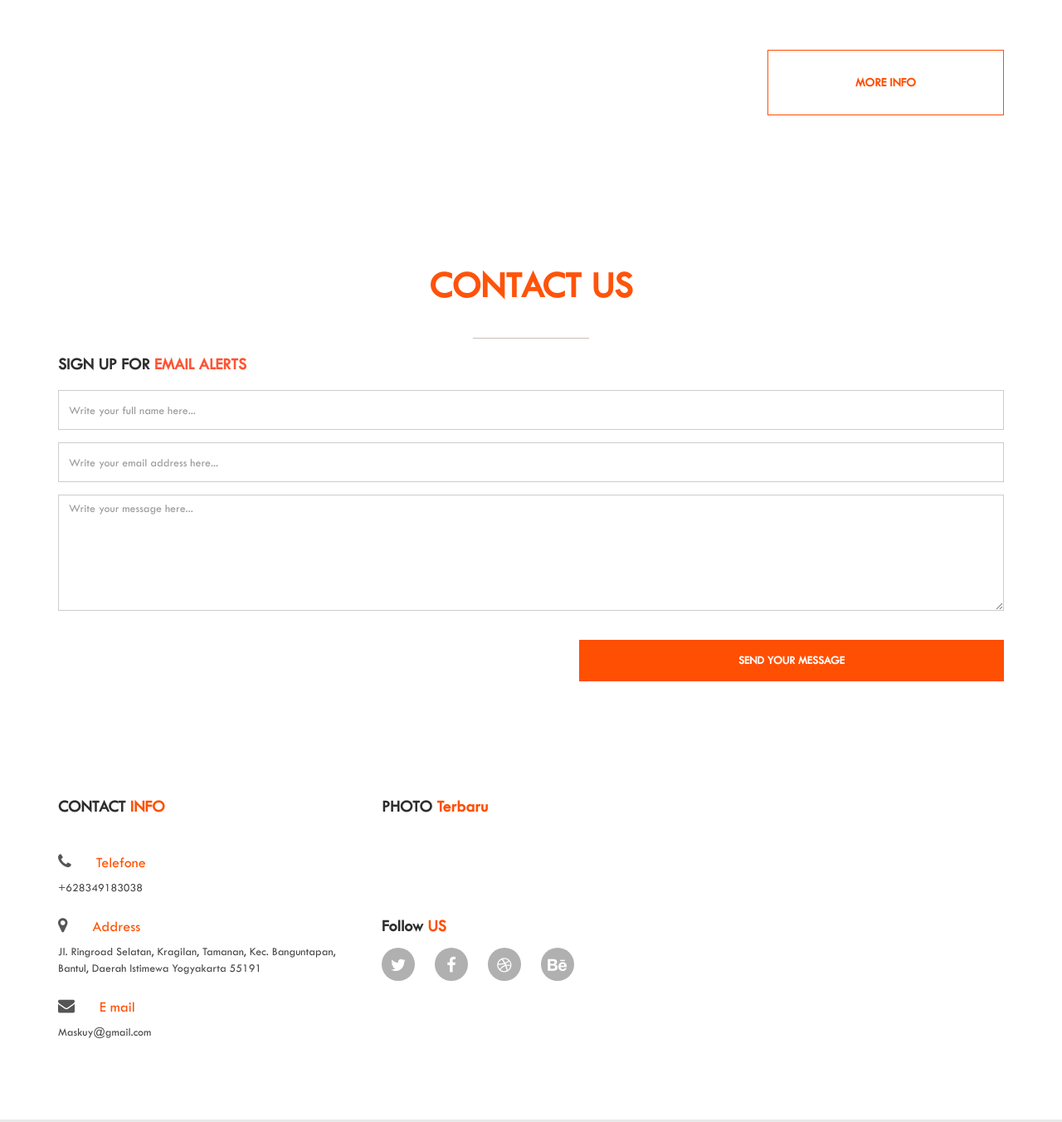
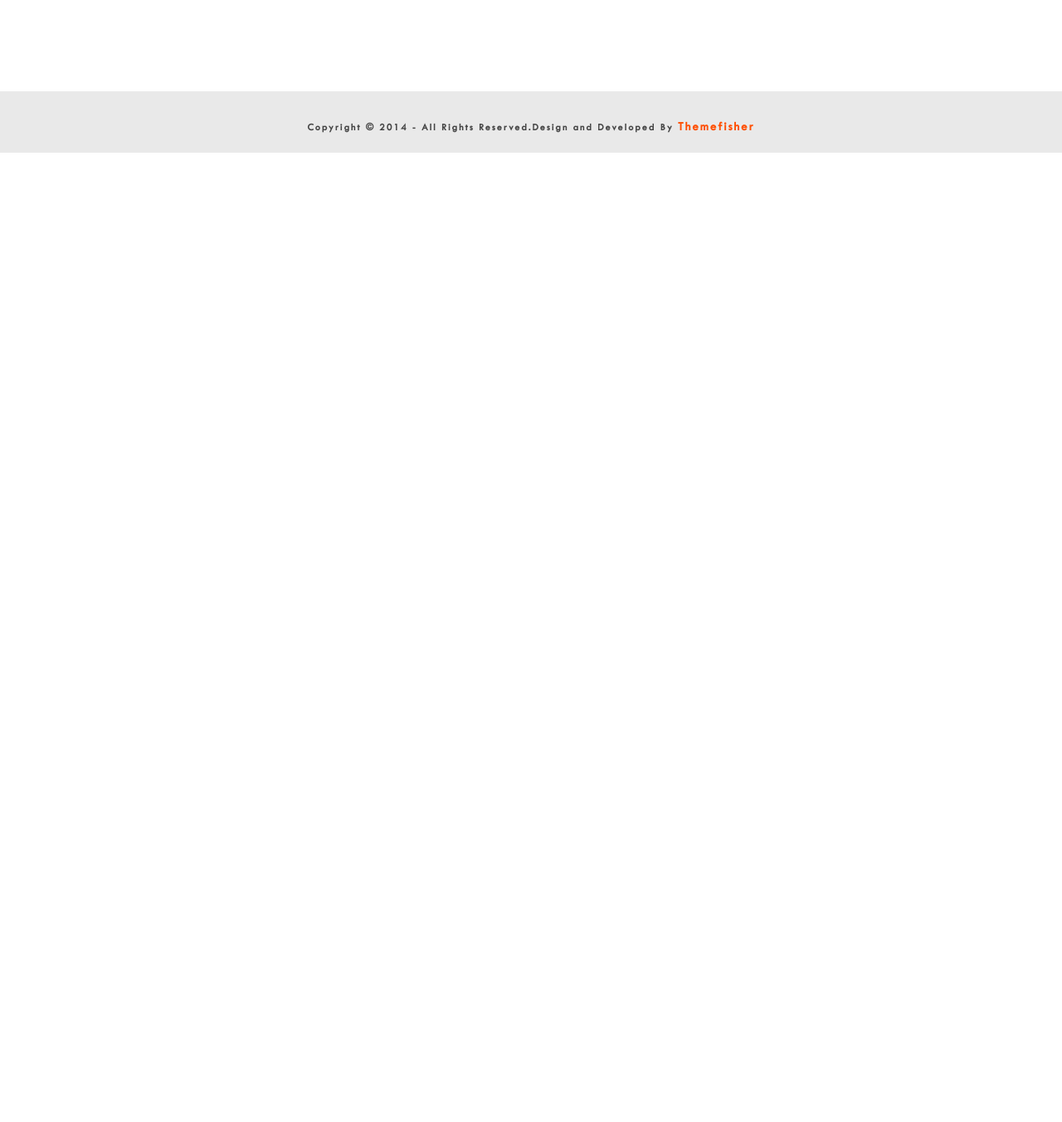
Before and after one commit to captaiinmelody/MASKUY, a plain HTML site: page telur.html in a window 1280 px wide. Shown: the part 1249-2601 px from the top of the page at 83% size. After the commit the page ends 1433 px from the top, so only its background shows below. Drawn offline with Linux system fonts and the light colour scheme.

Commit message:
Update telur.html

```diff
--- a/telur.html
+++ b/telur.html
@@ -3,7 +3,7 @@
     <head>
         <meta charset="utf-8">
         <meta http-equiv="X-UA-Compatible" content="IE=edge">
-        <title>Restaurant One Page HTML5 Template</title>
+        <title>CARA MEMBUAT TELUR DADAR</title>
         <meta name="description" content="">
         <meta name="viewport" content="width=device-width, initial-scale=1">
         <link rel="stylesheet" href="css/owl.carousel.css">
@@ -24,7 +24,7 @@
     </head>
     <body>
         <section id="hero-area">
-      <img class="img-responsive" src="images/layar.jpg" alt="">
+      <img class="img-responsive" src="./images/layar.jpg" alt="">
     </section>
     <nav id="navigation">
         <div class="container">
@@ -50,7 +50,6 @@
                                 <li><a href="#about-us">Tentang Maskuy</a></li>
                                 <li><a href="#blog">Tentang Masakan</a></li>
                                 <li><a href="#price">Tutorial</a></li>
-                                <li><a href="#contact-us">Contact</a></li>
                               </ul>
                             </div>
                           </div>
@@ -75,7 +74,6 @@
                                 <li class="wow fadeInUp" data-wow-duration="300ms" data-wow-delay="300ms">
                                     <div class="item">
                                         <div class="item-title">
-                                            <div class="border-bottom"></div><br>
                                             <iframe width="560" height="315" src="https://www.youtube.com/embed/Hh0eXBNhYPM" frameborder="0" allow="accelerometer; autoplay; clipboard-write; encrypted-media; gyroscope; picture-in-picture" allowfullscreen></iframe>
                                         </div>
                                         <p>Bahan-bahan :<br>
@@ -88,115 +86,12 @@
                                     </div>
                                 </li>
                             </ul>
-                            <a class="btn btn-default pull-right wow bounceIn" data-wow-duration="500ms" data-wow-delay="1200ms" href="#" role="button">More Info</a>
                         </div>
                     </div>
                 </div>
             </div>
         </div>
     </section>
-
-    <section id="contact-us">
-        <div class="container">
-            <div class="row">
-                <div class="col-md-12">
-                    <div class="block">
-                        <h1 class="heading wow fadeInUp" data-wow-duration="500ms" data-wow-delay="300ms"> <span>CONTACT US</span></h1>
-                        <h3 class="title wow fadeInLeft" data-wow-duration="500ms" data-wow-delay="300ms">Sign Up for <span>Email Alerts</span> </h3>
-                        <form>
-                            <div class="form-group wow fadeInDown" data-wow-duration="500ms" data-wow-delay="600ms">
-                                <input type="email" class="form-control" id="exampleInputEmail1" placeholder="Write your full name here...">
-                            </div>
-                            <div class="form-group wow fadeInDown" data-wow-duration="500ms" data-wow-delay="800ms">
-                                <input type="text" class="form-control" placeholder="Write your email address here...">
-                            </div>
-                            <div class="form-group wow fadeInDown" data-wow-duration="500ms" data-wow-delay="1000ms">
-                                <textarea class="form-control" rows="3" placeholder="Write your message here..."></textarea>
-                            </div>
-                        </form>
-                        <a class="btn btn-default wow bounceIn" data-wow-duration="500ms" data-wow-delay="1300ms" href="#" role="button">send your message</a>
-                    </div>
-                </div>
-            </div>
-        </div>
-    </section>
-    <section id="footer">
-        <div class="container">
-            <div class="row">
-                <div class="col-md-4">
-                    <div class="block wow fadeInLeft"  data-wow-delay="200ms">
-                        <h3>CONTACT <span>INFO</span></h3>
-                        <div class="info">
-                            <ul>
-                                <li>
-                                  <h4><i class="fa fa-phone"></i>Telefone</h4>
-                                  <p>+628349183038</p>
-
-                                </li>
-                                <li>
-                                  <h4><i class="fa fa-map-marker"></i>Address</h4>
-                                  <p>Jl. Ringroad Selatan, Kragilan, Tamanan, Kec. Banguntapan, Bantul, Daerah Istimewa Yogyakarta 55191</p>
-                                </li>
-                                <li>
-                                  <h4><i class="fa fa-envelope"></i>E mail</h4>
-                                  <p>Maskuy@gmail.com</p>
-
-                                </li>
-                            </ul>
-                        </div>
-                    </div>
-                </div>
-
-                <div class="col-md-4">
-                    <div class="block wow fadeInLeft"  data-wow-delay="1100ms">
-                        <div class="gallary">
-                            <h3>PHOTO <span>Terbaru</span></h3>
-                            <ul>
-                                <li>
-                                    <a href="#"><img src="images/photo/photo-1.jpg" alt=""></a>
-                                </li>
-                                <li>
-                                    <a href="#"><img src="images/photo/photo-2.jpg" alt=""></a>
-                                </li>
-                                <li>
-                                    <a href="#"><img src="images/photo/photo-3.jpg" alt=""></a>
-                                </li>
-                                <li>
-                                    <a href="#"><img src="images/photo/photo-4.jpg" alt=""></a>
-                                </li>
-                            </ul>
-                        </div>
-                        <div class="social-media-link">
-                            <h3>Follow <span>US</span></h3>
-                            <ul>
-                                <li>
-                                    <a href="#">
-                                        <i class="fa fa-twitter"></i>
-                                    </a>
-                                </li>
-                                <li>
-                                    <a href="#">
-                                        <i class="fa fa-facebook"></i>
-                                    </a>
-                                </li>
-                                <li>
-                                    <a href="#">
-                                        <i class="fa fa-dribbble"></i>
-                                    </a>
-                                </li>
-                                <li>
-                                    <a href="#">
-                                        <i class="fa fa-behance"></i>
-                                    </a>
-                                </li>
-                            </ul>
-                        </div>
-                    </div>
-                </div>
-            </div>
-        </div>
-    </section>
-
     <footer id="footer-bottom">
         <div class="container">
              <div class="row">
```
